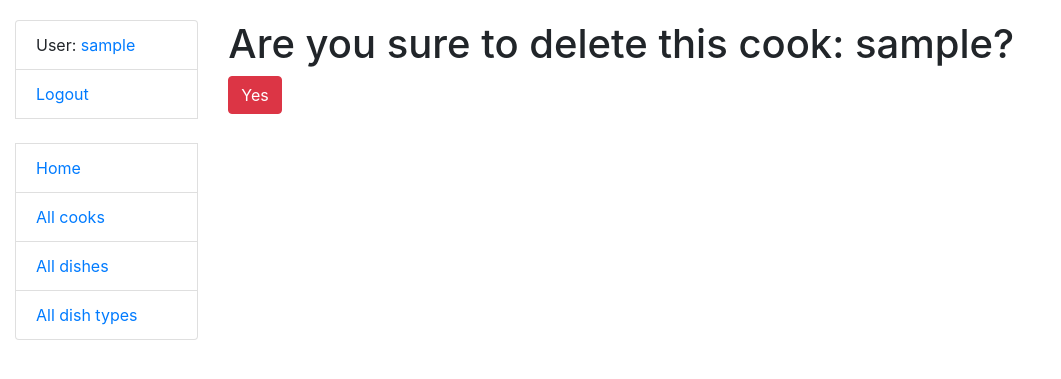
After one commit to Codoeh/Kitchen_website, a Django app: page /cook/1/delete/ in a window 1280 px wide. The commit adds this page. Shown: the top 379 px of the page, without its empty margins (0-1061 px from the left). Run offline with Django 5.2, Linux system fonts and the light colour scheme; the visitor is signed in with stand-in values (Sample User, id 1); data comes from the database, SQL or seed files in the repository.

Commit message:
Link delete in cook_detail and create confirm template for it

```diff
--- /dev/null
+++ b/templates/catalog/cook_confirm_delete.html
@@ -0,0 +1,10 @@
+{% extends "base.html" %}
+
+{% block content %}
+  <h1>Are you sure to delete this cook: {{ cook.username }}?</h1>
+  <form action="" method="post">
+    {% csrf_token %}
+
+    <input type="submit" value="Yes" class="btn btn-danger">
+  </form>
+{% endblock %}
--- a/templates/catalog/cook_detail.html
+++ b/templates/catalog/cook_detail.html
@@ -3,7 +3,7 @@
 {% block content %}
   <h1>
     Username: {{ cook.username }}
-    <a href="#" class="btn btn-danger link-to-page">
+    <a href="{% url 'catalog:cook-delete' pk=cook.id %}" class="btn btn-danger link-to-page">
       Delete
     </a>
 
```
